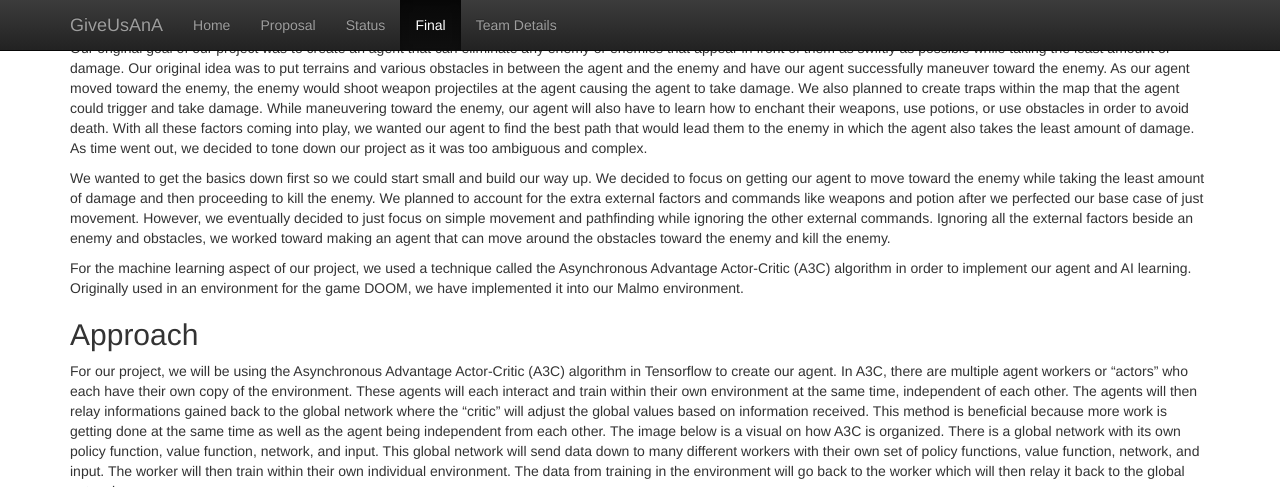
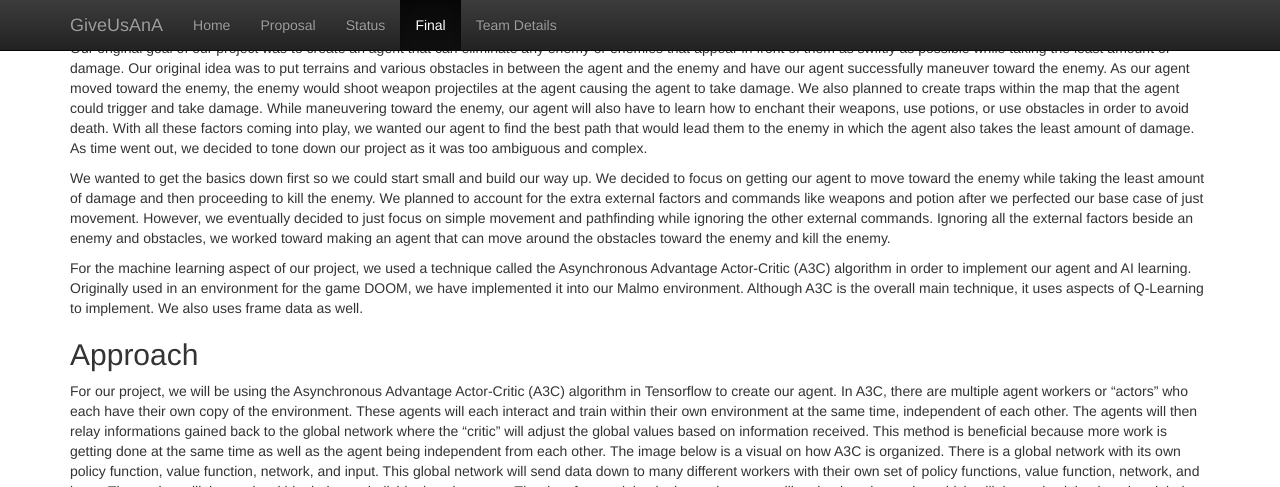
Before and after one commit to rama1997/GiveUsAnA, a Jekyll site: the page built from docs/final.md, in a window 1280 px wide and 900 px high, scrolled down 561 px, cut to the strip 0-487 px from the top of the window. Built offline with Jekyll 4.4.1, drawn with Linux system fonts in a browser that asks for light colours; formulas are drawn with MathJax 3.

Commit message:
Update final.md

```diff
--- a/docs/final.md
+++ b/docs/final.md
@@ -16,7 +16,7 @@ Our original goal of our project was to create an agent that can eliminate any e
 
 We wanted to get the basics down first so we could start small and build our way up. We decided  to focus on getting our agent to move toward the enemy while taking the least amount of damage and then proceeding to kill the enemy. We planned to account for the extra external factors and commands like weapons and potion after we perfected our base case of just movement. However, we eventually decided to just focus on simple movement and pathfinding while ignoring the other external commands. Ignoring all the external factors beside an enemy and obstacles, we worked toward making an agent that can move around the obstacles toward the enemy and kill the enemy.
 
-For the machine learning aspect of our project, we used a technique called the Asynchronous Advantage Actor-Critic (A3C) algorithm in order to implement our agent and AI learning. Originally used in an environment for the game DOOM, we have implemented it into our Malmo environment.
+For the machine learning aspect of our project, we used a technique called the Asynchronous Advantage Actor-Critic (A3C) algorithm in order to implement our agent and AI learning. Originally used in an environment for the game DOOM, we have implemented it into our Malmo environment. Although A3C is the overall main technique, it uses aspects of Q-Learning to implement. We also uses frame data as well.
 
 
 
```
